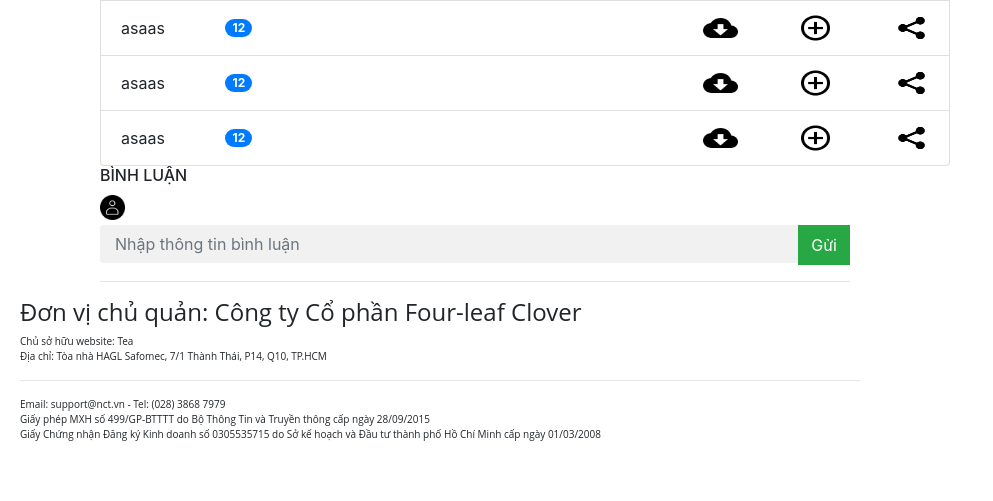
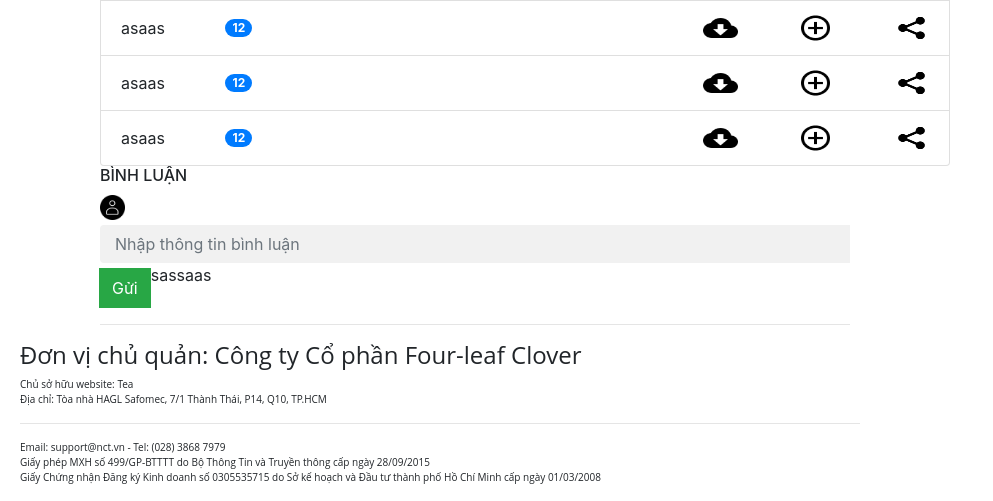
Before and after one commit to truongvancho/doancongnghemoi, a Node project: template rty/views/videos.ejs in a window 1280 px wide. Shown: the part 1336-1837 px from the top of the page, without its empty margins (0-993 px from the left). Before the commit the page ends 1777 px from the top, so only its background shows below. Run offline with Node 20 templates, Linux system fonts and the light colour scheme; the template is opened without the code that fills it: most values are stand-ins (such as "Sample title", 1, 10 or a date in 2020); some libraries are stand-ins or nearby versions.

Commit message:
saas
asas

```diff
--- a/rty/package.json
+++ b/rty/package.json
@@ -6,7 +6,7 @@
     "start": "node ./bin/www"
   },
   "dependencies": {
-    "aws-sdk": "^2.311.0",
+    "aws-sdk": "^2.315.0",
     "body-parser": "^1.18.3",
     "cookie-parser": "~1.4.3",
     "debug": "~2.6.9",
--- a/rty/views/videos.ejs
+++ b/rty/views/videos.ejs
@@ -13,11 +13,17 @@
     <script src="/socket.io/socket.io.js"></script>
     <script>
 
-        var socket=io("http://localhost:3000/chitiet");
-      function traloi() {
-          socket.emit("tl", "hello asaddada");
-alert("ssaass");
-      }
+        var socket=io("http://localhost:3000");
+        function traloi() {
+            socket.emit("tl", "hello asaddada");
+            alert("ssaass");
+        }
+        $(document).ready(function () {
+            socket.on("respon",function (data) {
+                $("#binhluan").append("<div>"+data+""+"</div>"+"<br/>");
+            })
+        })
+
 
 
     </script>
@@ -261,17 +267,18 @@ alert("ssaass");
             <div>
                 <img src="images/login.png" style="width:25px;height:25px;"/>
                 <div class="input-group mb-3">
-                    <input type="text" class="form-control" id="txtbinhluan" placeholder="Nhập thông tin bình luận">
+                    <input type="text" class="form-control" id="txtbinhluan" placeholder="Nhập thông tin bình luận" style="width:700px;">
                     <div class="input-group-append">
                         <button class="btn btn-success"  id="btnbinhluan" style="height:40px;margin-top:5px;" type="submit" onclick="traloi()">Gửi</button>
                     </div>
-                    <div id="binhluan">
+                    <div id="binhluan" style="float: left;">
 
-
+                        sassaas
                     </div>
                 </div>
 
             </div>
+
 
             <hr/>
 
```
Also changed, not shown: rty/routes/index.js (+6 -2 lines), rty/bin/www, 2 other files.
